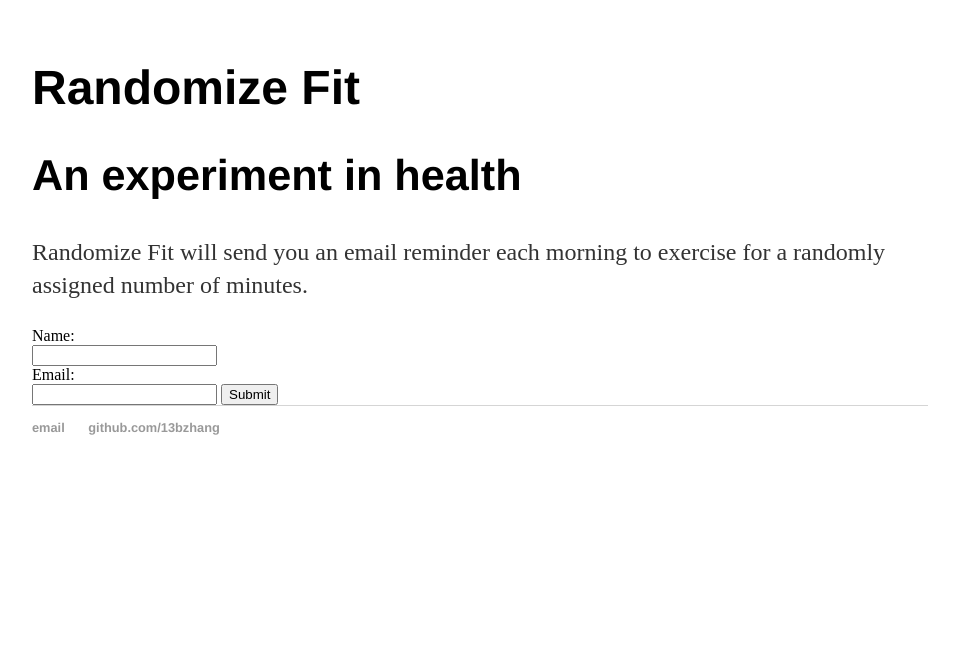
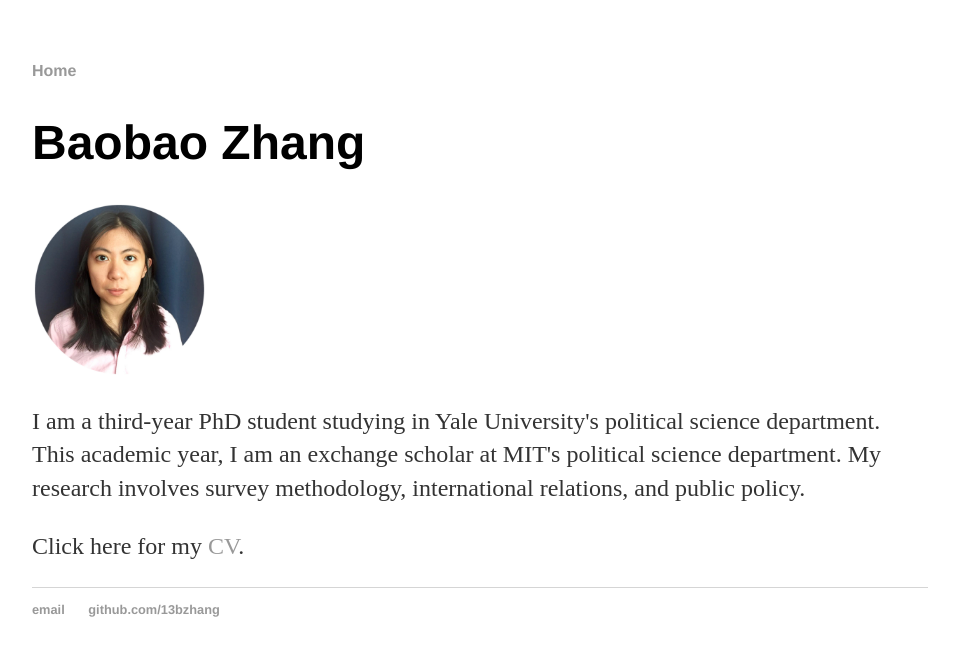
Before and after one commit to 13bzhang/randomize_fit, a Jekyll site: the page built from index.html, in a window 1280 px wide. Shown: the top 656 px of the page, without its empty margins (160-1119 px from the left). Built offline with Jekyll 4.4.1, drawn with Linux system fonts in a browser that asks for light colours; nearby versions of some CDN libraries; library files that are not in the unit come from our copies.

Commit message:
test my other site

```diff
--- a/_layouts/default.html
+++ b/_layouts/default.html
@@ -10,6 +10,9 @@
 
   <body>
     <nav>
+<ul>
+<li><a href="/">Home</a></li>
+</ul>
     </nav>
 <div class="container">
 
--- a/index.html
+++ b/index.html
@@ -1,35 +1,14 @@
 ---
 layout: default
-title: Randomize Fit
+title: Baobao Zhang
 ---
 
 		<div class="blurb">
-			<h1>Randomize Fit</h1>
-			<h2>An experiment in health</h2>
+			<h1>Baobao Zhang</h1>
 
+			<img src="documents/baobao_c2.jpg" alt="Baobao Zhang" style="width:175px;height:175px;">
 
+			<p>I am a third-year PhD student studying in Yale University's political science department. This academic year, I am an exchange scholar at MIT's political science department. My research involves survey methodology, international relations, and public policy.</p>
 
-			<p>Randomize Fit will send you an email reminder each morning to exercise for a randomly assigned number of minutes.</p>
-
-
-
-<form name="gform" id="gform" enctype="text/plain" action="https://docs.google.com/forms/d/1U9skEVyk9cY1oukZaKqPamSQq-ckH3Mj2jPlN1cQ0ak/formResponse" target="hidden_iframe" onsubmit="submitted=true;">
-  Name:<br>
-  <input type="text" name="entry.1794218122" id="entry.1794218122"><br>
-  Email:<br>
-  <input type="text" name="entry.136463686" id="entry.136463686">
-  <input type="submit" value="Submit">
-</form>
-
-<iframe name="hidden_iframe" id="hidden_iframe" style="display:none;" onload="if(submitted) {}"></iframe>
-
-<script src="assets/js/jquery.min.js"></script>
-<script type="text/javascript">var submitted=false;</script>
-<script type="text/javascript">
-$('#gform').on('submit', function(e) {
-  $('#gform *').fadeOut(2000);
-  $('#gform').prepend("Let's get fit!");
-  });
-</script>
-
+			<p>Click here for my <a href="documents/zhang_baobao_cv.pdf">CV</a>.</p>
 		</div>
```
Also changed, not shown: documents/baobao_c2.jpg (added), 1 other file.
